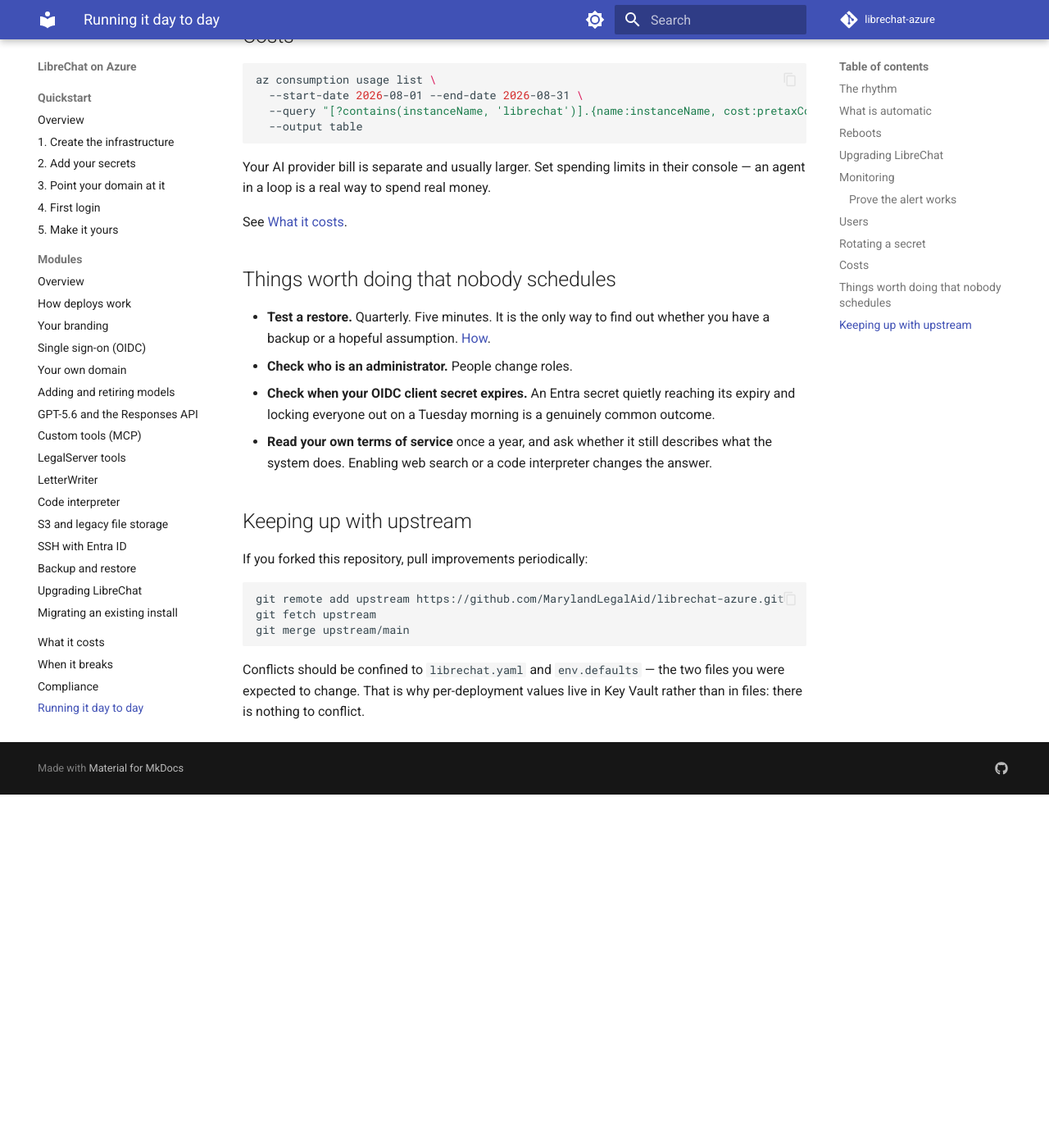
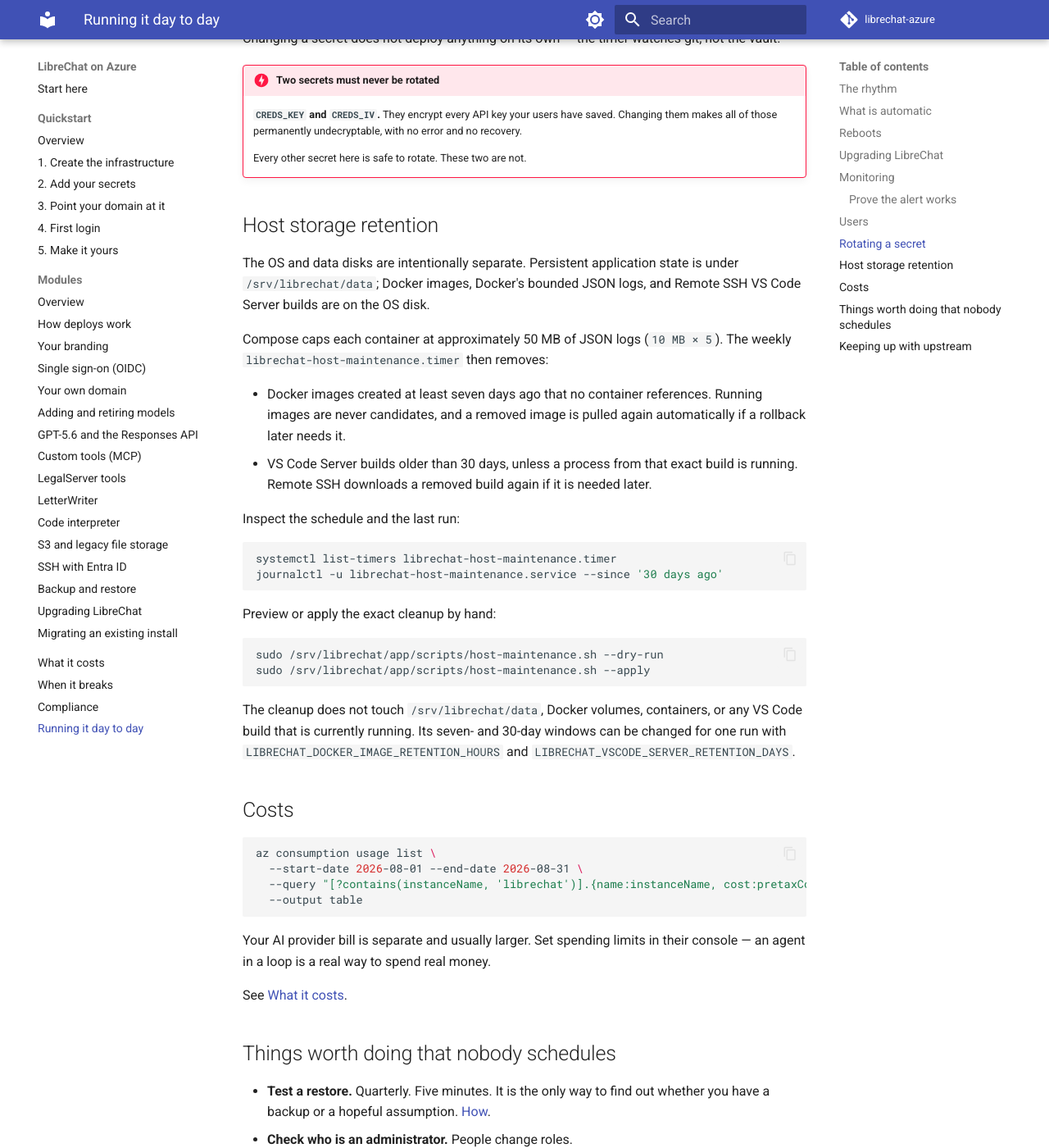
Before and after one commit to MarylandLegalAid/librechat-azure, an MkDocs documentation site: the page built from docs/maintenance.md, in a window 1280 px wide and 1400 px high, scrolled down 3271 px. Shown: the whole window at 82% size. Built offline with MkDocs 1.6.1 and Material for MkDocs 9.7.7, drawn with Linux system fonts in a browser that asks for light colours; comment, search, counter and statistics services are not loaded; before the commit the page ends 4240 px from its top, so only the background shows below that; some of the changed text lies outside the part shown.

Commit message:
Automate host storage retention

````diff
--- a/docs/maintenance.md
+++ b/docs/maintenance.md
@@ -27,6 +27,11 @@ patches — happens on its own.
   watching.
 - **Backups**, nightly database dump and daily whole-machine.
 - **Monitoring**, emailing you when something breaks.
+- **Container log rotation.** Every service, including MongoDB, is capped at five
+  10 MB JSON log files instead of growing forever.
+- **Host storage cleanup.** Weekly, Docker images older than seven days that no
+  container references and inactive VS Code Server builds older than 30 days are
+  removed from the OS disk.
 
 ## Reboots
 
@@ -61,6 +66,7 @@ Alerts go to `alertEmail` from the deployment.
 |---|---|
 | `health-unavailable` | **The site is down.** Act now. |
 | `cpu-high`, `memory-low` | Usually load growth, occasionally a runaway container. |
+| `os-disk-space-low` | The root filesystem has less than 10% free; inspect Docker and developer tooling. |
 | `os-disk-iops-high`, `data-disk-iops-high` | At the disk's throughput limit; everything is slow. |
 | `network-out-high` | Worth a look — unusual outbound traffic. |
 | `vm-unavailable` | Azure reports the machine itself as unavailable. |
@@ -129,6 +135,40 @@ vault.
 
     Every other secret here is safe to rotate. These two are not.
 
+## Host storage retention
+
+The OS and data disks are intentionally separate. Persistent application state is
+under `/srv/librechat/data`; Docker images, Docker's bounded JSON logs, and Remote SSH
+VS Code Server builds are on the OS disk.
+
+Compose caps each container at approximately 50 MB of JSON logs (`10 MB × 5`). The
+weekly `librechat-host-maintenance.timer` then removes:
+
+- Docker images created at least seven days ago that no container references. Running
+  images are never candidates, and a removed image is pulled again automatically if a
+  rollback later needs it.
+- VS Code Server builds older than 30 days, unless a process from that exact build is
+  running. Remote SSH downloads a removed build again if it is needed later.
+
+Inspect the schedule and the last run:
+
+```bash
+systemctl list-timers librechat-host-maintenance.timer
+journalctl -u librechat-host-maintenance.service --since '30 days ago'
+```
+
+Preview or apply the exact cleanup by hand:
+
+```bash
+sudo /srv/librechat/app/scripts/host-maintenance.sh --dry-run
+sudo /srv/librechat/app/scripts/host-maintenance.sh --apply
+```
+
+The cleanup does not touch `/srv/librechat/data`, Docker volumes, containers, or any
+VS Code build that is currently running. Its seven- and 30-day windows can be changed
+for one run with `LIBRECHAT_DOCKER_IMAGE_RETENTION_HOURS` and
+`LIBRECHAT_VSCODE_SERVER_RETENTION_DAYS`.
+
 ## Costs
 
 ```bash
````
Also changed, not shown: README.md (+5 -4 lines), docs/cost-model.md (+5 -5 lines), docs/index.md (+1 -1 lines), docs/troubleshooting.md (+23 -6 lines), 10 other files.
